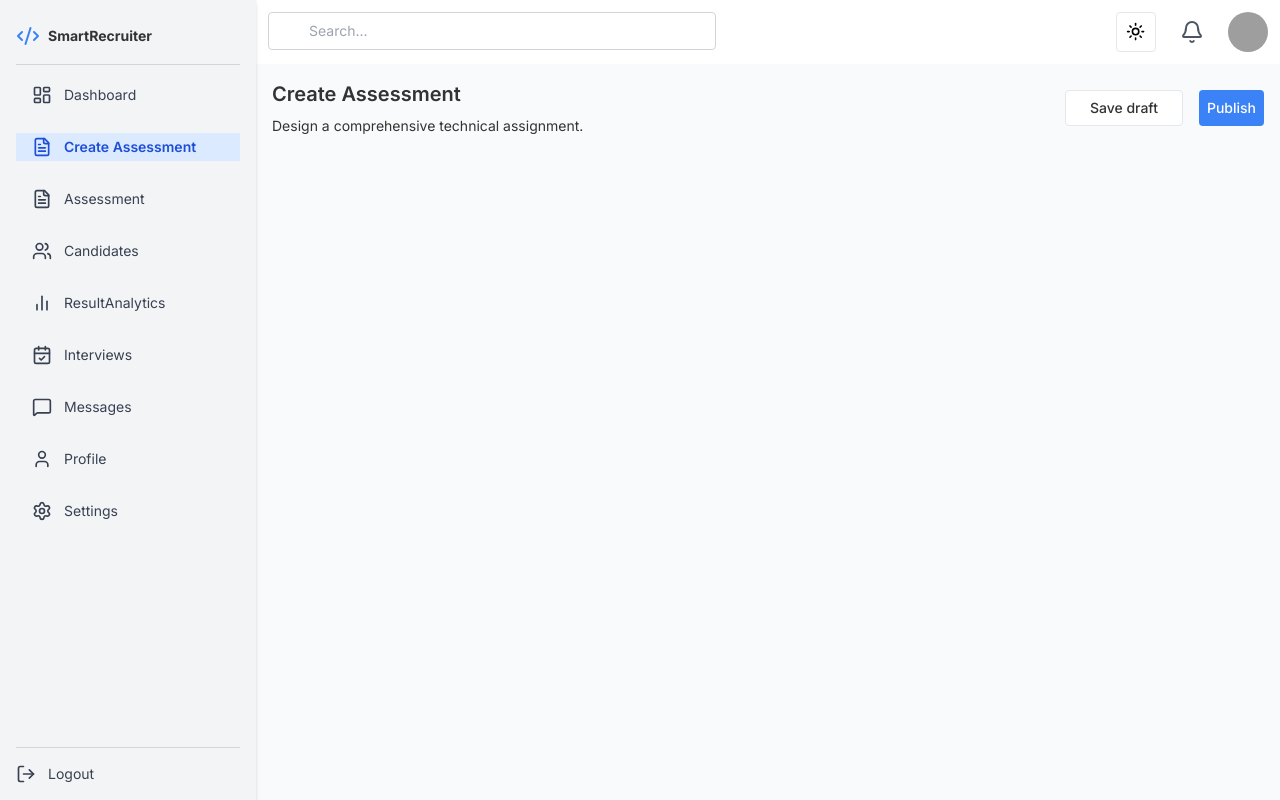
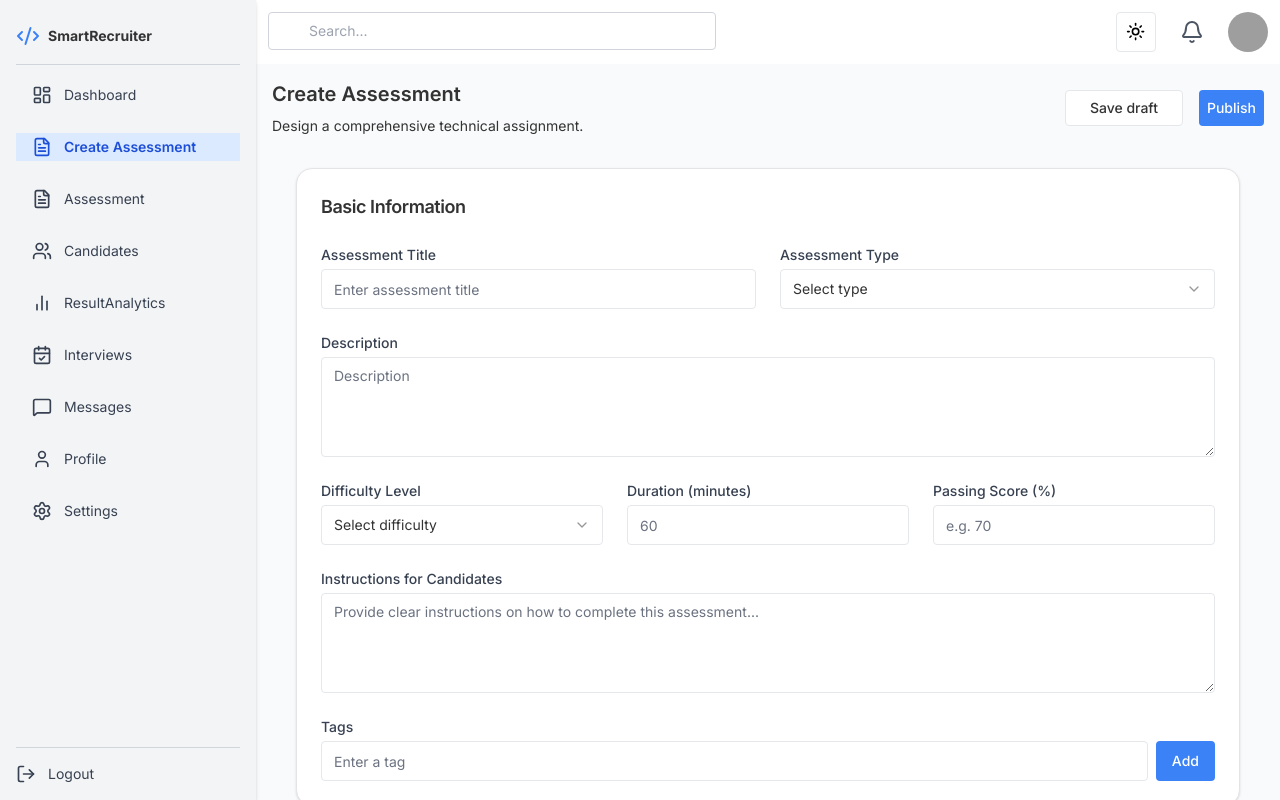
Before and after one commit to awuorochelle75/SmartRecruiter, a React (Vite) app in the folder client/: page /createassessment in a window 1280 px wide. Built offline with nearby package versions, Linux system fonts and the light colour scheme; grey boxes are pictures that could not be loaded.

Commit message:
makes changes to the create assessment page

```diff
--- a/client/src/pages/Recruiter/CreateAssessment.jsx
+++ b/client/src/pages/Recruiter/CreateAssessment.jsx
@@ -4,6 +4,9 @@ import { Button } from '../../components/ui/button'
 import { Link } from 'react-router-dom'
 import { Card, CardHeader, CardTitle, CardDescription, CardContent } from '../../components/ui/card';
 import { Badge } from '../../components/ui/badge'
+import { Input } from '../../components/ui/input';
+import { Textarea } from '../../components/ui/textarea';
+import { Select, SelectContent, SelectItem, SelectTrigger, SelectValue } from '../../components/ui/select';
 
 
 export default function CreateAssessment(){
@@ -39,7 +42,91 @@ export default function CreateAssessment(){
         </Link>
       </Button>
       </div>
+
+
       </div>
+      <div className="px-6 py-8 max-w-6xl mx-auto">
+      <Card className="bg-white border border-zinc-200 rounded-2xl shadow-sm">
+        <CardHeader>
+          <CardTitle className="text-lg font-semibold">Basic Information</CardTitle>
+        </CardHeader>
+
+        <CardContent className="space-y-6">
+
+          <div className="flex justify-between gap-6 flex-col md:flex-row">
+            <div className="flex-1">
+              <label className="block text-sm font-medium text-gray-700 mb-1">Assessment Title</label>
+              <Input placeholder="Enter assessment title" />
+            </div>
+            <div className="flex-1">
+              <label className="block text-sm font-medium text-gray-700 mb-1">Assessment Type</label>
+              <Select>
+                <SelectTrigger className="w-full">
+                  <SelectValue placeholder="Select type" />
+                </SelectTrigger>
+                <SelectContent>
+                  <SelectItem value="technical">Technical</SelectItem>
+                  <SelectItem value="aptitude">Aptitude</SelectItem>
+                  <SelectItem value="personality">Personality</SelectItem>
+                </SelectContent>
+              </Select>
+            </div>
+          </div>
+
+
+          <div>
+            <label className="block text-sm font-medium text-gray-700 mb-1">Description</label>
+            <Textarea
+              placeholder="Description"
+              className="min-h-[100px]"
+            />
+          </div>
+
+
+          <div className="flex justify-between gap-6 flex-col md:flex-row">
+            <div className="flex-1">
+              <label className="block text-sm font-medium text-gray-700 mb-1">Difficulty Level</label>
+              <Select>
+                <SelectTrigger className="w-full">
+                  <SelectValue placeholder="Select difficulty" />
+                </SelectTrigger>
+                <SelectContent>
+                  <SelectItem value="easy">Easy</SelectItem>
+                  <SelectItem value="medium">Medium</SelectItem>
+                  <SelectItem value="hard">Hard</SelectItem>
+                </SelectContent>
+              </Select>
+            </div>
+            <div className="flex-1">
+              <label className="block text-sm font-medium text-gray-700 mb-1">Duration (minutes)</label>
+              <Input type="number" placeholder="60" />
+            </div>
+            <div className="flex-1">
+              <label className="block text-sm font-medium text-gray-700 mb-1">Passing Score (%)</label>
+              <Input type="number" placeholder="e.g. 70" />
+            </div>
+          </div>
+
+
+          <div>
+            <label className="block text-sm font-medium text-gray-700 mb-1">Instructions for Candidates</label>
+            <Textarea
+              placeholder="Provide clear instructions on how to complete this assessment..."
+              className="min-h-[100px]"
+            />
+          </div>
+
+
+          <div>
+            <label className="block text-sm font-medium text-gray-700 mb-1">Tags</label>
+            <div className="flex gap-2">
+              <Input placeholder="Enter a tag" />
+              <Button type="button">Add</Button>
+            </div>
+          </div>
+        </CardContent>
+      </Card>
+    </div>
       </div>
       </div>
       </div>
```
